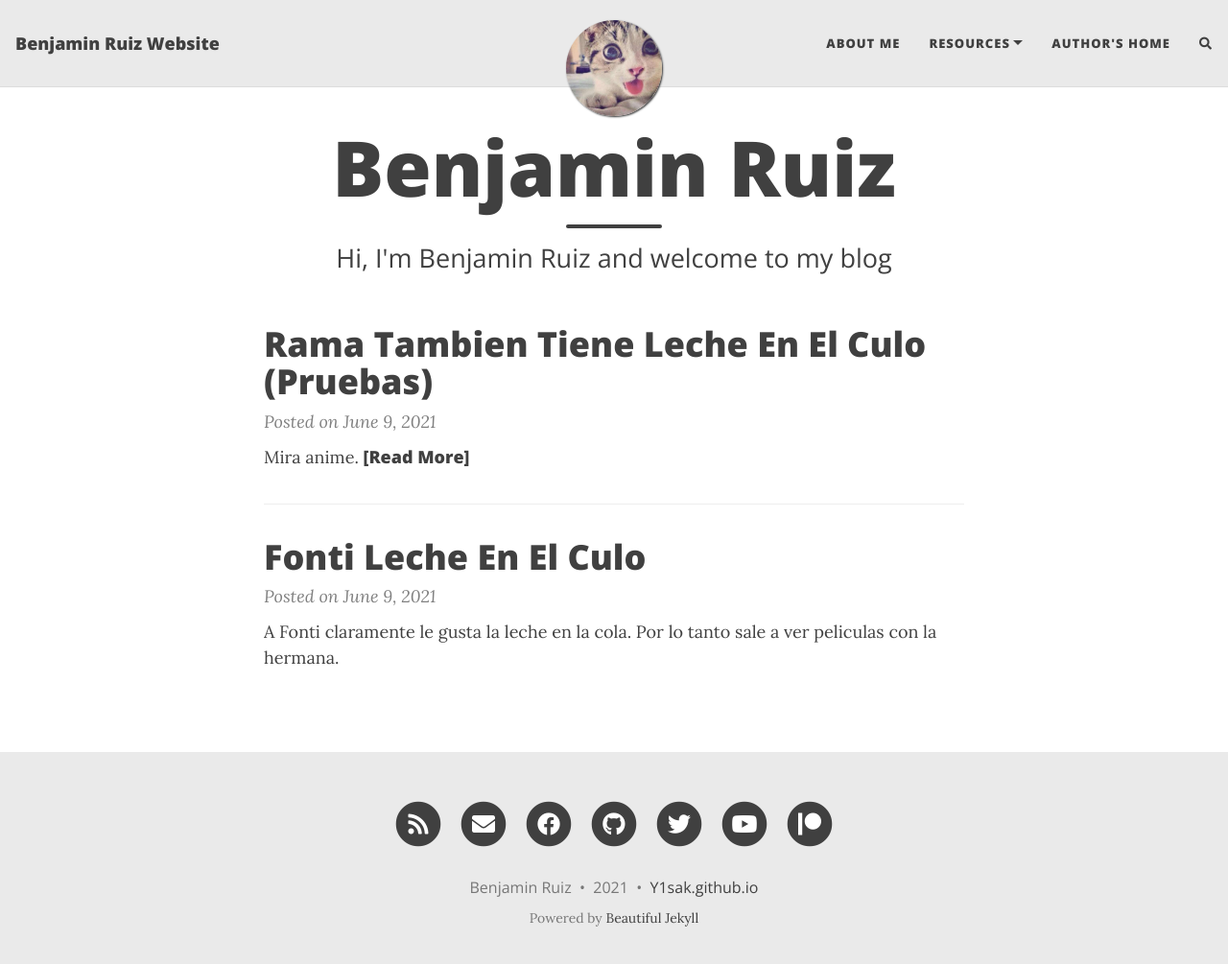
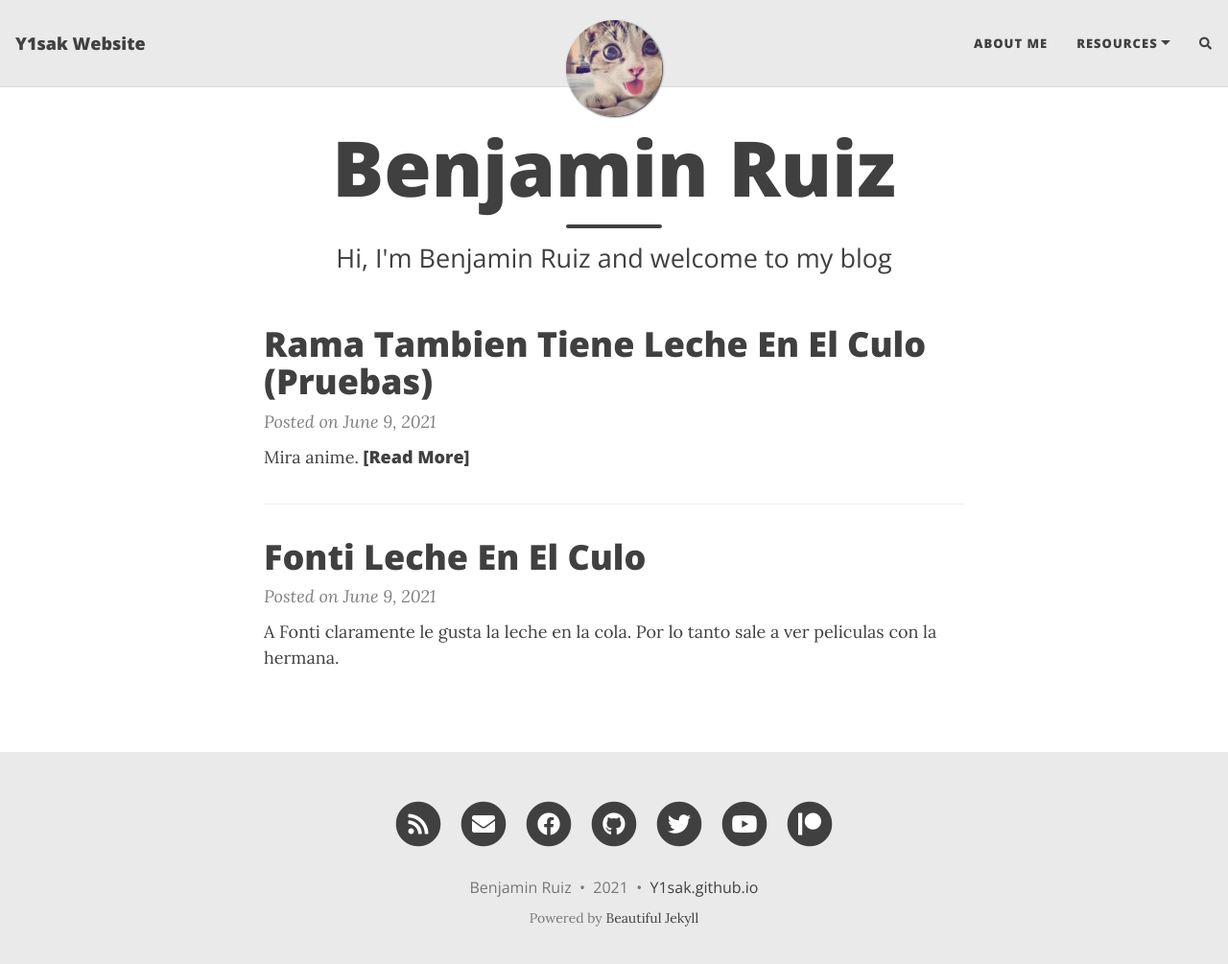
Before and after one commit to Y1sak/Y1sak.github, a Jekyll site: the page built from index.html, in a window 1280 px wide and 1018 px high. Shown: the top 1005 px of the window at 96% size. Built offline with Jekyll 4.4.1, drawn with Linux system fonts in a browser that asks for light colours; nearby versions of some CDN libraries; the list of posts is cut into pages by our own code; comment, search, counter and statistics services are not loaded; some of the changed lines change nothing that is shown.

Commit message:
Update _config.yml

```diff
--- a/_config.yml
+++ b/_config.yml
@@ -6,7 +6,7 @@
 # --- Required options --- #
 
 # Name of website
-title: Benjamin Ruiz Website
+title: Y1sak Website
 
 # Your name to show in the footer
 author: Benjamin Ruiz
@@ -17,7 +17,6 @@
   About Me: "aboutme"
   Resources:
     - Home Page: "https://Y1sak.github.io"
-  Author's home: "https://Y1sak.github.io"
 
 # --- Logo --- #
 
@@ -70,9 +69,9 @@
 
 # Select which social network share links to show in posts
 share-links-active:
-  twitter: true
-  facebook: true
-  linkedin: true
+  twitter: false
+  facebook: false
+  linkedin: false
   vk: false
 
 # How to display the link to your website in the footer
```
